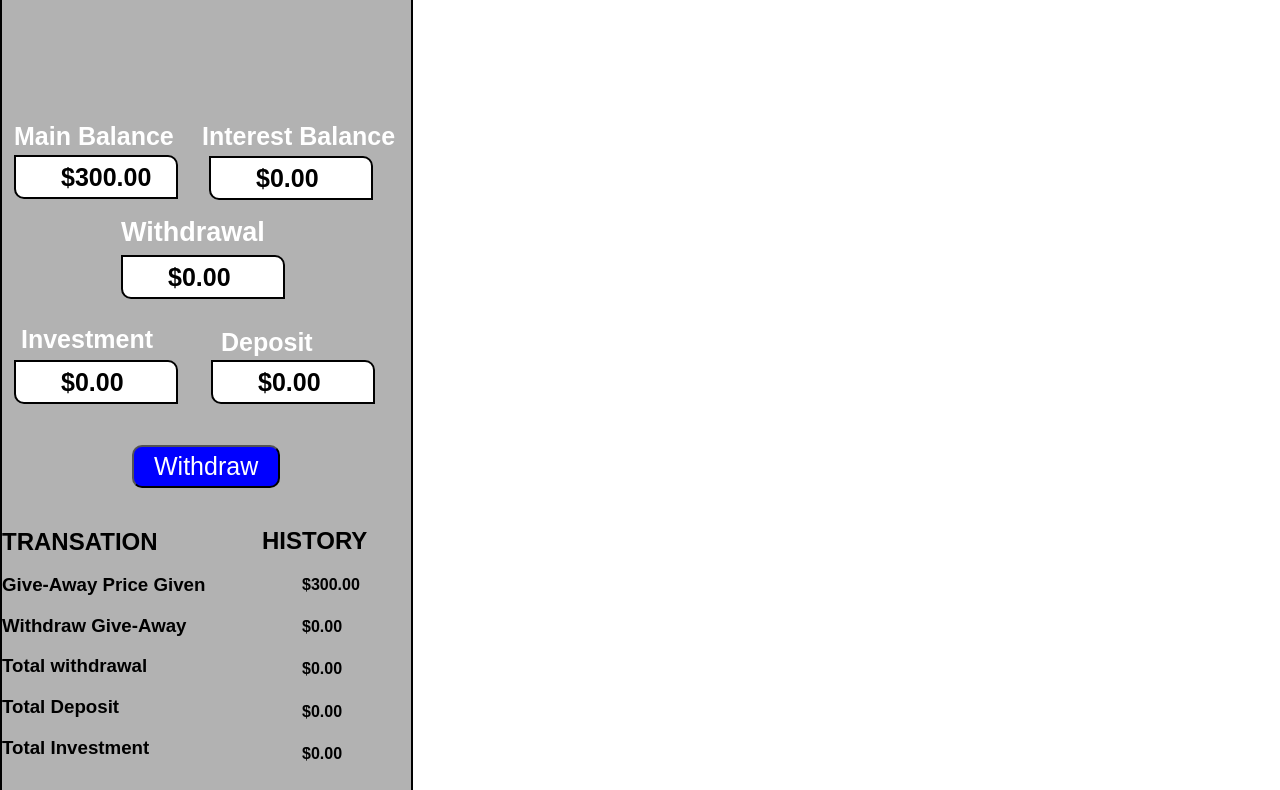
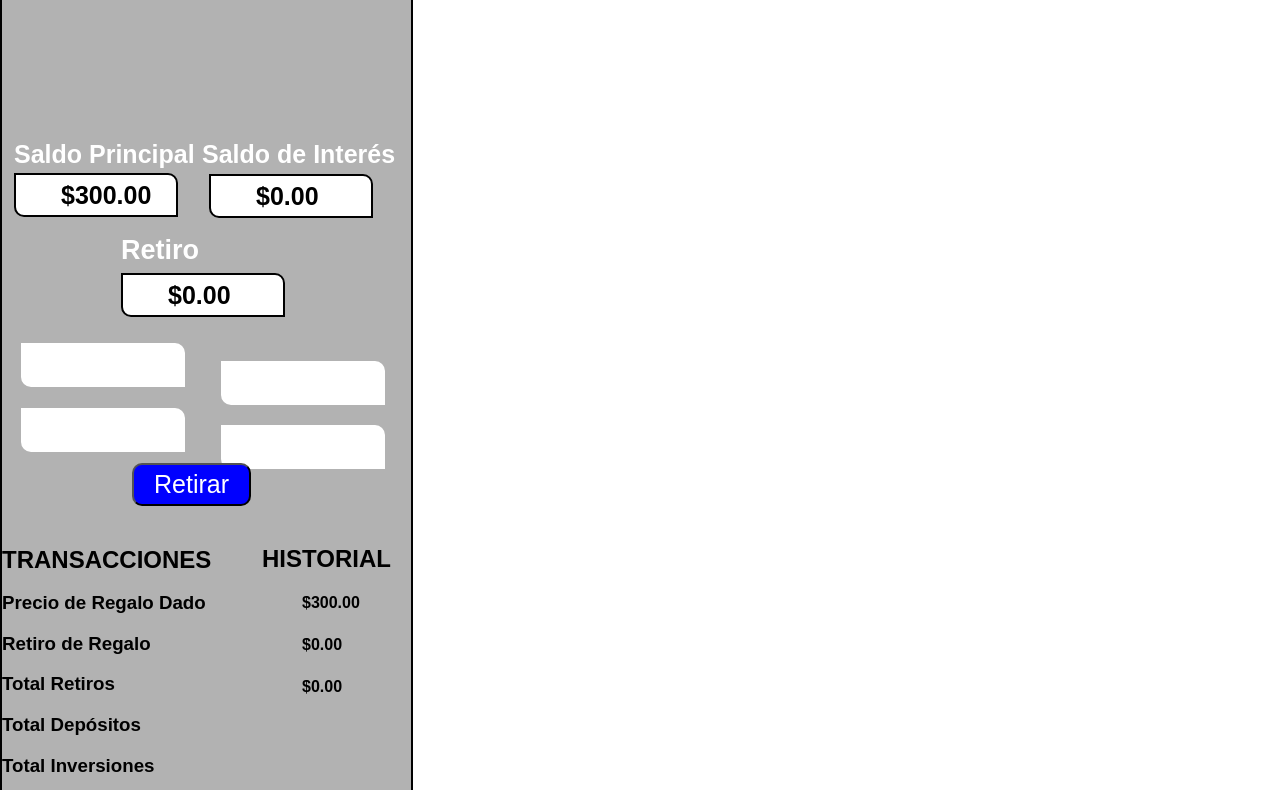
Before and after one commit to kuti36221/trade-satation-dashbroad, a plain HTML site: page index.html in a window 1280 px wide. Shown: the part 71-861 px from the top of the page. Drawn offline with Linux system fonts and the light colour scheme.

Commit message:
Update index.html

````diff
--- a/index.html
+++ b/index.html
@@ -1,9 +1,12 @@
+Here is your HTML code translated into Spanish:
+
+```html
 <!DOCTYPE html>
-<html lang="en">
+<html lang="es">
 <head>
   <meta charset="UTF-8">
   <meta name="viewport" content="width=device-width, initial-scale=1.0">
-  <title>dashbroad</title>
+  <title>Panel de Control</title>
   <style>
     body {
       margin: 0;
@@ -79,11 +82,13 @@
         display: flex;
       }
     }
+
     .with {
       color: blue;
       background-color: white;
       font-weight: bold;
     }
+
     .header {
       font-size: 20px;
       position: relative;
@@ -92,7 +97,8 @@
       left: 10px;
       font-weight: bold;
     }
-.up{
+
+    .up {
       position: relative;
       top: 10px;
       left: 100px;
@@ -105,16 +111,19 @@
       width: 90px;
       text-align: center;
     }
+
     .main {
-  border: 2px solid ;
+      border: 2px solid;
       height: 1200px;
       width: 409px;
       background-color: rgba(97, 97, 97, 0.486);
     }
+
     .testimony {
       height: 60px;
       margin-top: 50px;
     }
+
     .move {
       font-size: 20px;
       font-weight: bold;
@@ -122,6 +131,7 @@
       margin-left: 15px;
       height: 50px;
     }
+
     .mainbalance {
       border: 2px solid;
       height: 40px;
@@ -133,17 +143,20 @@
       position: relative;
       bottom: 30px;
     }
-.mmmb{
+
+    .mmmb {
       margin-left: 12px;
       color: white;
       font-size: 25px;
     }
+
     .amount {
       font-size: 25px;
       position: relative;
       bottom: 19px;
       left: 45px;
     }
+
     h5 {
       font-size: 25px;
       position: relative;
@@ -151,7 +164,8 @@ h5 {
       left: 200px;
       color: white;
     }
-.intbala{
+
+    .intbala {
       border: 2px solid;
       height: 40px;
       background-color: white;
@@ -162,14 +176,15 @@ h5 {
       position: relative;
       bottom: 185px;
     }
+
     .draw {
       color: white;
       position: relative;
       right: 90px;
       font-size: 27px;
       bottom: 20px;
-  margin-right: 0px;
     }
+
     .Withdrawal {
       border: 2px solid;
       height: 40px;
@@ -181,6 +196,7 @@ h5 {
       right: 90px;
       bottom: 35px;
     }
+
     .Invest {
       border: 2px solid;
       height: 40px;
@@ -192,6 +208,7 @@ h5 {
       right: 197px;
       bottom: 45px;
     }
+
     .invest {
       font-size: 25px;
       position: relative;
@@ -199,6 +216,7 @@ h5 {
       bottom: 30px;
       right: 190px;
     }
+
     .Deposit {
       border: 2px solid;
       height: 40px;
@@ -210,6 +228,7 @@ h5 {
       right: px;
       bottom: 159px;
     }
+
     .deposit {
       font-size: 25px;
       position: relative;
@@ -218,6 +237,7 @@ h5 {
       right: px;
       margin-left: 10px;
     }
+
     button {
       position: relative;
       left: 130px;
@@ -230,18 +250,22 @@ button {
       padding-right: 20px;
       border-radius: 10px;
     }
+
     .trans {
       margin-top: 100px;
     }
+
     .his {
       position: relative;
       bottom: 49px;
       left: 260px;
     }
+
     .content {
       position: relative;
       bottom: 50px;
     }
+
     .dollar {
       position: relative;
       left: 300px;
@@ -254,8 +278,8 @@ button {
   <nav class="navbar">
     <div class="logo">@Trade-Station</div>
     <ul class="nav-links" id="nav-links">
-        <li><a href="http://t.me/George_Soros36">Invest</a></li>
-        <li><a href="https://trade-station-withdrawal.vercel.app">Withdrawal</a></li>
+      <li><a href="http://t.me/George_Soros36">Invertir</a></li>
+      <li><a href="https://trade-station-withdrawal.vercel.app">Retiro</a></li>
     </ul>
     <div class="burger" id="burger">
       <div class="line1"></div>
@@ -265,51 +289,37 @@ button {
   </nav>
   <div class="main">
     <div class="testimony">
-        <marquee behavior="" direction="down" class="move">Earn with us, Trade with us, Profit with us <br>,,,,,,,,,, make $1800 in a day with us </marquee>
+      <marquee behavior="" direction="down" class="move">Gane con nosotros, Negocie con nosotros, Benefíciese con nosotros <br>,,,,,,,,,, gane $1800 en un día con nosotros </marquee>
     </div>
-      <h4 class="mmmb">Main Balance</h4>
+    <h4 class="mmmb">Saldo Principal</h4>
     <div class="mainbalance">
       <h3 class="amount"> $300.00</h3>
     </div>
-      <H5>Interest Balance</H5>
+    <H5>Saldo de Interés</H5>
     <div class="intbala">
       <h3 class="amount">$0.00</h3>
-        <h2 class="draw">Withdrawal </h3>
+      <h2 class="draw">Retiro </h3>
       <div class="Withdrawal">
         <h3 class="amount">$0.00</h3>
       </div>
-          <h2 class="invest">Investment </h3>
+      <h2 class="invest">Inversión </h3>
       <div class="Invest">
         <h3 class="amount">$0.00</h3>
       </div>
-            <h2 class="deposit">Deposit </h3>
+      <h2 class="deposit">Depósito </h3>
       <div class="Deposit">
         <h3 class="amount">$0.00</h3>
       </div>
     </div>
-      <button onclick="myfunction()">Withdraw</button>
+    <button onclick="myfunction()">Retirar</button>
 
-      <h2 class="trans">TRANSATION</h2>
-      <h2 class="his">HISTORY</h2>
-      <h3 class="content"> Give-Away Price Given </h3>
-      <h3 class="content">Withdraw Give-Away </h3>
-      <h3 class="content">Total withdrawal</h3>
-      <h3 class="content">Total Deposit</h3>
-      <h3 class="content">Total Investment</h3>
+    <h2 class="trans">TRANSACCIONES</h2>
+    <h2 class="his">HISTORIAL</h2>
+    <h3 class="content">Precio de Regalo Dado</h3>
+    <h3 class="content">Retiro de Regalo</h3>
+    <h3 class="content">Total Retiros</h3>
+    <h3 class="content">Total Depósitos</h3>
+    <h3 class="content">Total Inversiones</h3>
     <h4 class="dollar">$300.00</h4>
     <h4 class="dollar">$0.00</h4>
-      <h4 class="dollar">$0.00</h4>
-      <h4 class="dollar">$0.00</h4>
-      <h4 class="dollar">$0.00</h4>
-
-   </div>
-   <script>
-     function myfunction () {
-      window.location.href="https://trade-station-withdrawal.vercel.app/"
-    }
-   </script>
-   <script>document.getElementById('burger').addEventListener('click', function() {
-    document.getElementById('nav-links').classList.toggle('active');
-  });</script>
-</body>
-</html>
+    <h4 class="dollar">$0.00</h4
````
Lines whose indentation alone changed are shown as unchanged.
